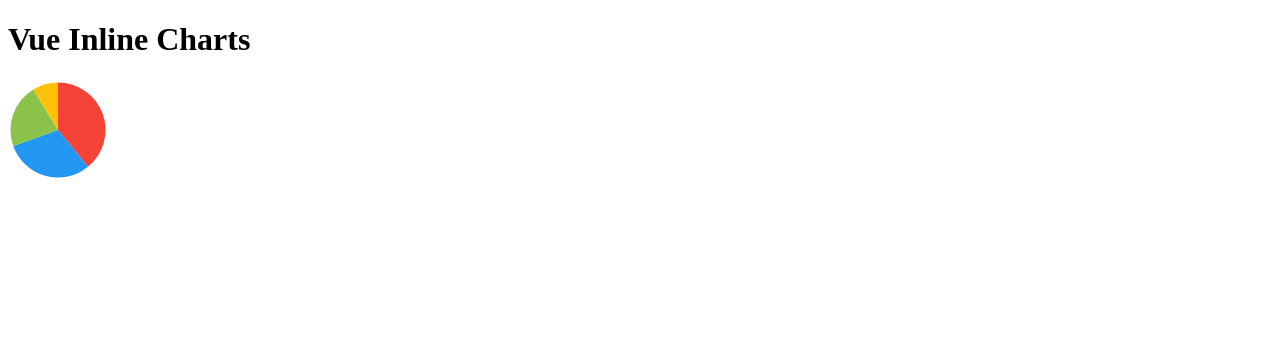
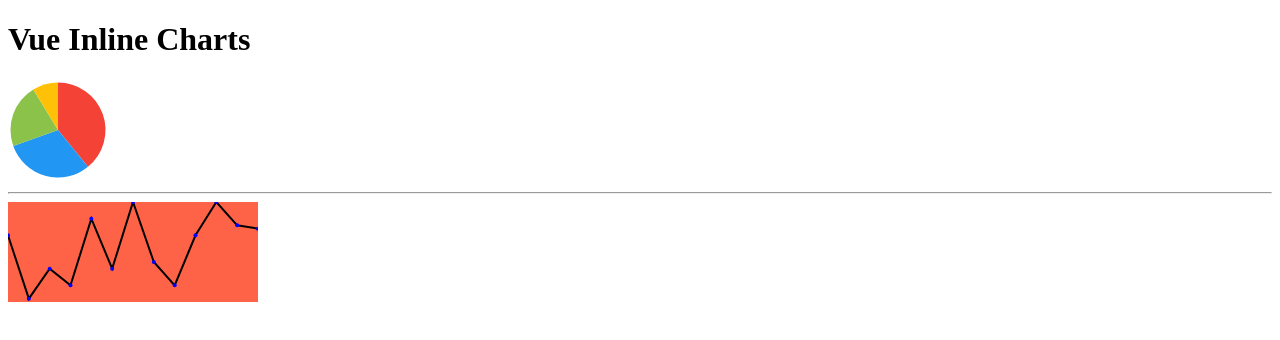
Before and after one commit to Menighin/vue-in-charts, a Vue app: page / in a window 1280 px wide. Shown: the top 340 px of the page. Built offline with nearby package versions, Linux system fonts and the light colour scheme.

Commit message:
InlineLineChart - In Progress

```diff
--- a/src/App.vue
+++ b/src/App.vue
@@ -5,12 +5,19 @@
         <inline-pie-chart
             :slices="pieSlices"
             :diameter="'100'" />
+
+        <hr>
+
+        <inline-line-chart
+            :data="[20, 1, 10, 5, 25, 10, 30, 12, 5, 20, 30, 23, 22]" />
+
     </div>
 </template>
 
 <script>
 
     import InlinePieChart from './components/InlinePieChart.vue';
+    import InlineLineChart from './components/InlineLineChart.vue';
 
     export default {
         data() {
@@ -24,7 +31,8 @@
             }
         },
         components: {
-            InlinePieChart
+            InlinePieChart,
+            InlineLineChart
         }
     }
 
--- /dev/null
+++ b/src/components/InlineLineChart.vue
@@ -0,0 +1,68 @@
+<template>
+    <div class="inline-line-wrapper">
+        <svg
+            class="root"
+            ref="svg"
+            :width="width"
+            :height="height">
+
+            <polyline :points="points" stroke="black" stroke-width="2" fill="none" />
+
+            <g>
+                <circle v-for="(p, i) in points" :key="`point-${i}`" :cx="p[0]" :cy="p[1]" r="2" fill="blue" />
+            </g>
+
+        </svg>
+
+    </div>
+</template>
+
+<script>
+    export default {
+        props: {
+            width:  { type: String, default: '250' },
+            height: { type: String, default: '100' },
+            data:   { type: Array,  required: true }
+        },
+        computed: {
+            points() {
+                const h = parseInt(this.height);
+                const w = parseInt(this.width);
+                const xStep = w / (this.data.length - 1);
+
+                let minValue = this.data.reduce((min, val) => val < min ? val : min, this.data[0]);
+                let maxValue = this.data.reduce((max, val) => val > max ? val : max, this.data[0]);
+
+                let yFactor = h / maxValue;
+
+                let points = [];
+                let xValue = 0;
+                this.data.forEach(d => {
+                    let yValue = h - (d * yFactor);
+                    points.push([xValue, yValue]);
+                    xValue += xStep;
+                });
+
+                return points;
+            },
+            pointsStr() {
+                let pointsStr = '';
+                this.points.forEach(p =>{
+                    pointsStr += `${p[0]},${p[1]} `;
+                });
+
+                return pointsStr;
+            }
+        }
+    }
+</script>
+
+<style lang="scss" scoped>
+
+    .inline-line-wrapper {
+        .root {
+            background-color: tomato;
+        }
+    }
+
+</style>
```
Also changed, not shown: 1 other file (tests, documents, lock files or other folders).
